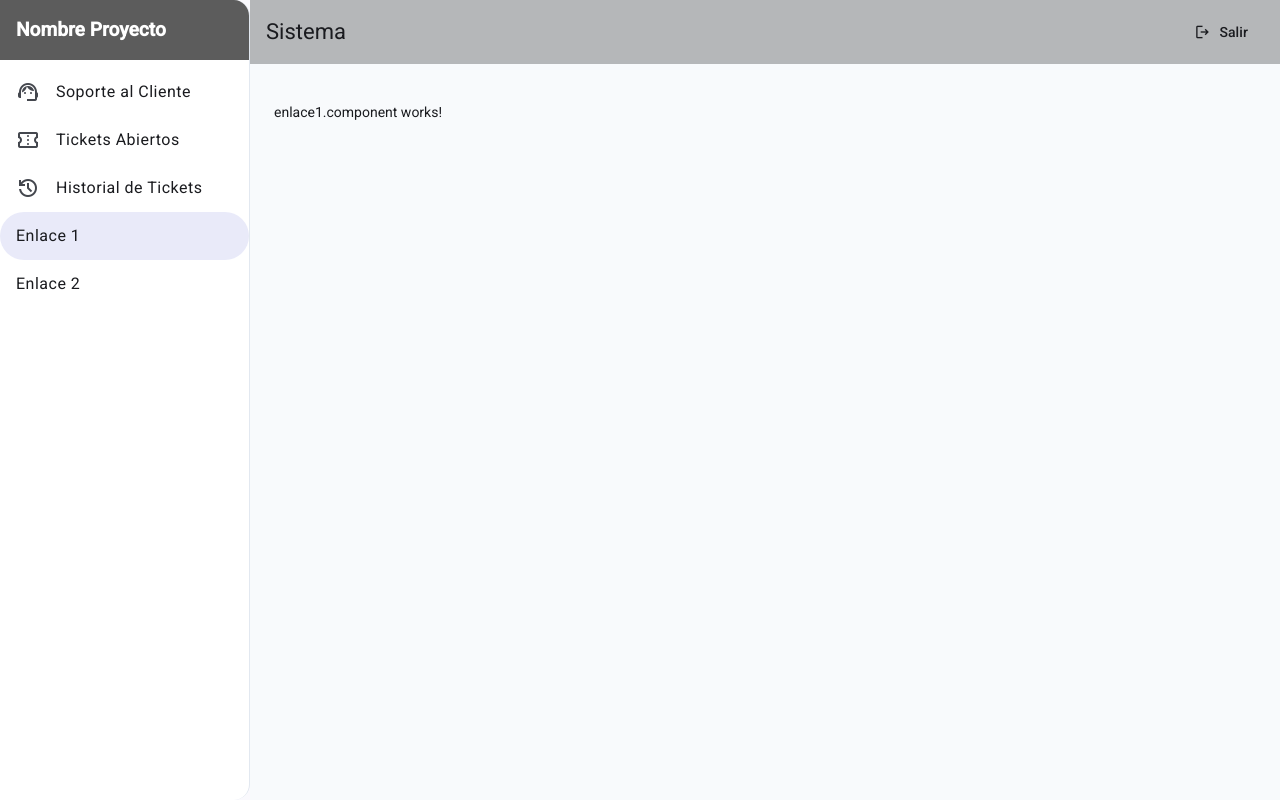
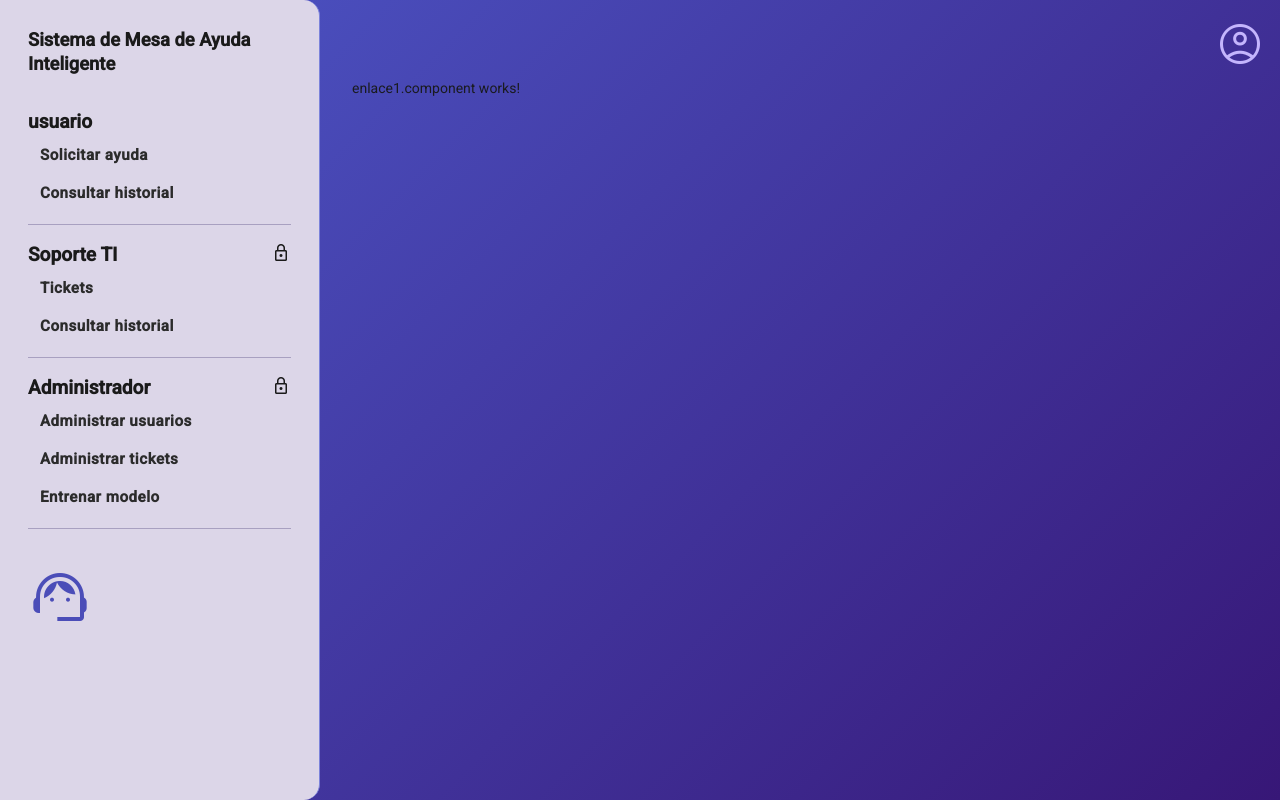
Before and after one commit to Alemarch05/SMAI-front, an Angular app: page /enlace1 in a window 1280 px wide. Built offline with nearby package versions, Linux system fonts and the light colour scheme; sample sign-in values are in the browser's storage.

Commit message:
Feat: Design Aside

```diff
--- a/src/app/shared/components/main-layout/main-layout.component.html
+++ b/src/app/shared/components/main-layout/main-layout.component.html
@@ -1,45 +1,98 @@
 <mat-sidenav-container class="sidenav-container">
   <!-- MENÚ LATERAL (ASIDE) -->
   <mat-sidenav mode="side" opened class="sidenav">
+
+    <!-- Branding Header -->
     <div class="brand">
-      <h2>Nombre Proyecto</h2>
+      <h2>Sistema de Mesa de Ayuda Inteligente</h2>
     </div>
 
-    <mat-nav-list>
+    <mat-nav-list class="menu-list">
+
+      <!-- ================= 1. SECCIÓN USUARIO ================= -->
+      <div class="menu-group">
+        <h3 class="group-title">usuario</h3>
+
         <a mat-list-item routerLink="/customer/support" routerLinkActive="active-link">
-        <mat-icon matListItemIcon>support_agent</mat-icon>
-        <span matListItemTitle>Soporte al Cliente</span>
+          <span matListItemTitle>Solicitar ayuda</span>
         </a>
+        <a mat-list-item routerLink="/customer/history" routerLinkActive="active-link">
+          <span matListItemTitle>Consultar historial</span>
+        </a>
+      </div>
+
+      <mat-divider></mat-divider>
+
+      <!-- ================= 2. SECCIÓN SOPORTE TI ================= -->
+      <div class="menu-group">
+        <div class="group-header">
+          <h3 class="group-title">Soporte TI</h3>
+          <mat-icon class="lock-icon">lock</mat-icon>
+        </div>
+
         <a mat-list-item routerLink="/support/tickets" routerLinkActive="active-link">
-        <mat-icon matListItemIcon>confirmation_number</mat-icon>
-        <span matListItemTitle>Tickets Abiertos</span>
+          <span matListItemTitle>Tickets</span>
         </a>
         <a mat-list-item routerLink="/support/history" routerLinkActive="active-link">
-        <mat-icon matListItemIcon>history</mat-icon>
-        <span matListItemTitle>Historial de Tickets</span>
+          <span matListItemTitle>Consultar historial</span>
         </a>
-      <a mat-list-item routerLink="enlace1" routerLinkActive="active-link">
-        <span matListItemTitle>Enlace 1</span>
+      </div>
+
+      <mat-divider></mat-divider>
+
+      <!-- ================= 3. SECCIÓN ADMINISTRADOR ================= -->
+      <div class="menu-group">
+        <div class="group-header">
+          <h3 class="group-title">Administrador</h3>
+          <mat-icon class="lock-icon">lock</mat-icon>
+        </div>
+
+        <a mat-list-item routerLink="/admin/users" routerLinkActive="active-link">
+          <span matListItemTitle>Administrar usuarios</span>
         </a>
-      <a mat-list-item routerLink="enlace2" routerLinkActive="active-link">
-        <span matListItemTitle>Enlace 2</span>
+        <a mat-list-item routerLink="/admin/tickets" routerLinkActive="active-link">
+          <span matListItemTitle>Administrar tickets</span>
         </a>
+        <a mat-list-item routerLink="/admin/train-model" routerLinkActive="active-link">
+          <span matListItemTitle>Entrenar modelo</span>
+        </a>
+      </div>
+
+      <mat-divider></mat-divider>
     </mat-nav-list>
+
+    <!-- Ilustración/Branding inferior -->
+    <div class="aside-footer-logo">
+      <mat-icon class="support-illustration-icon">support_agent</mat-icon>
+    </div>
+
   </mat-sidenav>
 
   <!-- CONTENIDO PRINCIPAL -->
-  <mat-sidenav-content>
-    <mat-toolbar color="primary" class="toolbar">
-      <span>Sistema</span>
+  <mat-sidenav-content class="main-content">
+
+    <!-- Header Superior Transparente / Flotante -->
+    <div class="top-header">
       <span class="spacer"></span>
-      <button mat-button (click)="logout()">
-        <mat-icon>logout</mat-icon> Salir
+
+      <!-- Avatar de Usuario Flotante (Mockup) -->
+      <button mat-icon-button class="user-avatar-btn" [matMenuTriggerFor]="userMenu" aria-label="Perfil de usuario">
+        <mat-icon>account_circle</mat-icon>
       </button>
-    </mat-toolbar>
 
-    <!-- AQUÍ SE RENDERIZAN LAS DEMÁS VISTAS -->
+      <!-- Menú desplegable al hacer clic en el avatar -->
+      <mat-menu #userMenu="matMenu">
+        <button mat-menu-item (click)="logout()">
+          <mat-icon>logout</mat-icon>
+          <span>Cerrar Sesión</span>
+        </button>
+      </mat-menu>
+    </div>
+
+    <!-- Vistas dinámicas -->
     <div class="content-padding">
       <router-outlet></router-outlet>
     </div>
+
   </mat-sidenav-content>
 </mat-sidenav-container>
--- a/src/app/shared/components/main-layout/main-layout.component.scss
+++ b/src/app/shared/components/main-layout/main-layout.component.scss
@@ -1,41 +1,130 @@
 .sidenav-container {
   height: 100vh;
+  background: linear-gradient(135deg, #4d57c8 0%, #371777 100%);
 }
 
 .sidenav {
-  width: 250px;
-  background-color: #ffffff;
-  border-right: 1px solid #e2e8f0;
+  width: 25% !important;
+  background-color: #dcd6e8 !important;
+  border-right: 1px solid #7c83db !important;
+  display: flex;
+  flex-direction: column;
+  padding: 16px 12px;
 
   .brand {
-    padding: 20px 16px;
-    background-color: #5c5c5c;
-    color: #ffffff;
+    padding: 12px 16px 20px 16px;
 
     h2 {
       margin: 0;
-      font-size: 1.2rem;
+      font-size: 1.15rem;
       font-weight: 700;
+      color: #1a1a1a;
+      line-height: 1.3;
     }
   }
 
-  .active-link {
-    background-color: rgba(77, 87, 200, 0.12);
-    color: #371777;
-    font-weight: 600;
+  .menu-list {
+    padding-top: 0;
+  }
+
+  .menu-group {
+    padding: 8px 0;
+
+    .group-header {
+      display: flex;
+      justify-content: space-between;
+      align-items: center;
+      padding-right: 16px;
+
+      .lock-icon {
+        font-size: 20px;
+        width: 20px;
+        height: 20px;
+        color: #1a1a1a;
       }
     }
 
-.toolbar {
-  background: #b5b7b9 !important;
+    .group-title {
+      font-size: 1.2rem;
+      font-weight: 700;
+      color: #1a1a1a;
+      margin: 8px 0 4px 16px;
     }
+
+    /* Enlaces individuales */
+    a[mat-list-item] {
+      height: 38px !important;
+      padding-left: 28px !important;
+
+      span[matListItemTitle] {
+        font-size: 0.95rem;
+        font-weight: 600;
+        color: #2b2b2b;
+      }
+
+      /* Efecto hover y enlace activo estilo subraya azul */
+      &.active-link {
+        span[matListItemTitle] {
+          color: #111;
+          font-weight: 700;
+          text-decoration: underline;
+          text-decoration-color: #3b82f6;
+          text-decoration-thickness: 3px;
+          text-underline-offset: 4px;
+        }
+      }
+    }
+  }
+
+  mat-divider {
+    border-top-color: #a8a0c0 !important;
+    margin: 4px 16px !important;
+  }
+
+  /* Ilustración inferior del agente */
+  .aside-footer-logo {
+    margin-top: auto;
+    padding: 24px 16px 12px 16px;
+
+    .support-illustration-icon {
+      font-size: 64px;
+      width: 64px;
+      height: 64px;
+      line-height: 64px;
+      color: #4b4db8;
+    }
+  }
+}
+
+/* Área principal */
+.main-content {
+  background: transparent !important;
+  display: flex;
+  flex-direction: column;
+
+  .top-header {
+    height: 64px;
+    display: flex;
+    align-items: center;
+    padding: 0 32px;
 
     .spacer {
       flex: 1 1 auto;
     }
 
+    .user-avatar-btn {
+      mat-icon {
+        font-size: 48px;
+        width: 48px;
+        height: 48px;
+        line-height: 48px;
+        color: #c4b5fd;
+      }
+    }
+  }
+
   .content-padding {
-  padding: 24px;
-  background-color: #f8fafc;
-  min-height: calc(100vh - 64px);
+    padding: 0 32px 32px 32px;
+    flex: 1;
   }
+}
--- a/src/app/shared/material.module.ts
+++ b/src/app/shared/material.module.ts
@@ -20,8 +20,10 @@ import { MatPaginatorModule } from '@angular/material/paginator';
 import { MatSortModule } from '@angular/material/sort';
 import { MatChipsModule } from '@angular/material/chips';
 import { MatTooltipModule } from '@angular/material/tooltip';
+import { MatMenuModule } from '@angular/material/menu';
 
 const MATERIAL_MODULES = [
+  MatMenuModule,
   MatButtonModule,
   MatCardModule,
   MatInputModule,
```
Lines whose indentation alone changed are shown as unchanged.
